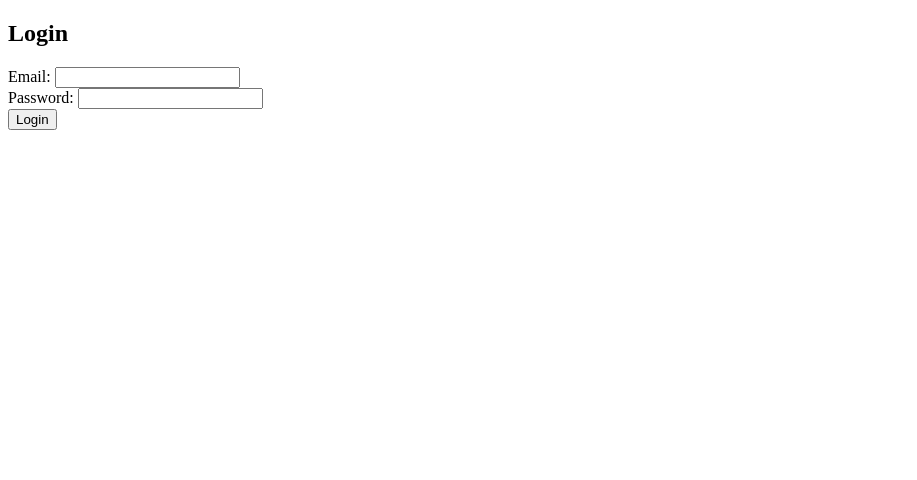
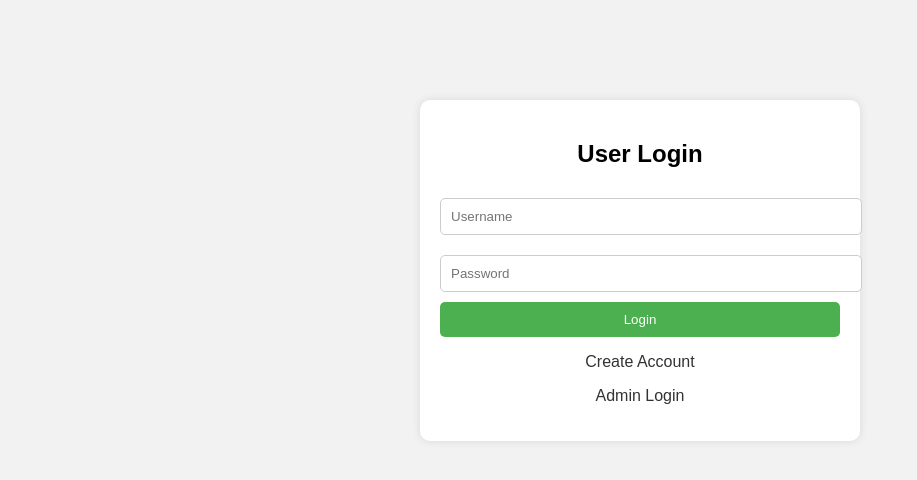
Before and after one commit to Archanasadhasivam/AgriPricePredict, a Flask app: page / in a window 1280 px wide. Shown: the top 480 px of the page, without its empty margins (0-917 px from the left). Run offline with Flask 3, Linux system fonts and the light colour scheme.

Commit message:
Update login.html

```diff
--- a/templates/login.html
+++ b/templates/login.html
@@ -1,48 +1,98 @@
 <!DOCTYPE html>
-<html>
+<html lang="en">
 <head>
-  <title>Login Page</title>
+    <meta charset="UTF-8">
+    <meta name="viewport" content="width=device-width, initial-scale=1.0">
+    <title>Login</title>
+    <style>
+        body {
+            font-family: Arial, sans-serif;
+            background-color: #f2f2f2;
+        }
+        .container {
+            max-width: 400px;
+            margin: 100px auto;
+            padding: 20px;
+            background-color: white;
+            border-radius: 10px;
+            box-shadow: 0px 0px 10px rgba(0,0,0,0.1);
+        }
+        h2 {
+            text-align: center;
+        }
+        input[type="text"], input[type="password"] {
+            width: 100%;
+            padding: 10px;
+            margin: 10px 0;
+            border: 1px solid #ccc;
+            border-radius: 5px;
+        }
+        button {
+            width: 100%;
+            padding: 10px;
+            background-color: #4CAF50;
+            color: white;
+            border: none;
+            border-radius: 5px;
+            cursor: pointer;
+        }
+        button:hover {
+            background-color: #45a049;
+        }
+        .links {
+            margin-top: 15px;
+            text-align: center;
+        }
+        .links a {
+            color: #333;
+            text-decoration: none;
+        }
+        .error {
+            color: red;
+            text-align: center;
+        }
+    </style>
 </head>
 <body>
-  <h2>Login</h2>
+    <div class="container">
+        <h2>User Login</h2>
         <form id="loginForm">
-    <label>Email:</label>
-    <input type="text" id="email" required><br>
-    <label>Password:</label>
-    <input type="password" id="password" required><br>
+            <input type="text" id="username" placeholder="Username" required>
+            <input type="password" id="password" placeholder="Password" required>
             <button type="submit">Login</button>
+            <div id="message" class="error"></div>
         </form>
-
-  <div id="message"></div>
+        <div class="links">
+            <p><a href="/signup">Create Account</a></p>
+            <p><a href="/admin_login">Admin Login</a></p>
+        </div>
+    </div>
 
     <script>
-    document.getElementById("loginForm").addEventListener("submit", function(e) {
+        document.getElementById('loginForm').addEventListener('submit', function(e) {
             e.preventDefault();
+            const username = document.getElementById('username').value;
+            const password = document.getElementById('password').value;
 
-      const data = {
-        email: document.getElementById("email").value,
-        password: document.getElementById("password").value
-      };
-
-      fetch("/login", {
-        method: "POST",
+            fetch('/login', {
+                method: 'POST',
                 headers: {
-          "Content-Type": "application/json"
+                    'Content-Type': 'application/json'
                 },
-        body: JSON.stringify(data)
+                body: JSON.stringify({ username: username, password: password })
             })
-      .then(res => res.json())
+            .then(response => response.json())
             .then(data => {
+                const messageElement = document.getElementById('message');
                 if (data.message) {
-          document.getElementById("message").innerHTML = data.message;
-          window.location.href = "/dashboard";
-        } else {
-          document.getElementById("message").innerHTML = data.error;
+                    window.location.href = '/dashboard';
+                } else if (data.error) {
+                    messageElement.textContent = data.error;
                 }
             })
             .catch(error => {
-        document.getElementById("message").innerHTML = "Error occurred during login.";
-        console.error("Login error:", error);
+                document.getElementById('message').textContent = 'An error occurred.';
+                console.error('Error:', error);
             });
         });
     </script>
```
Lines whose indentation alone changed are shown as unchanged.
